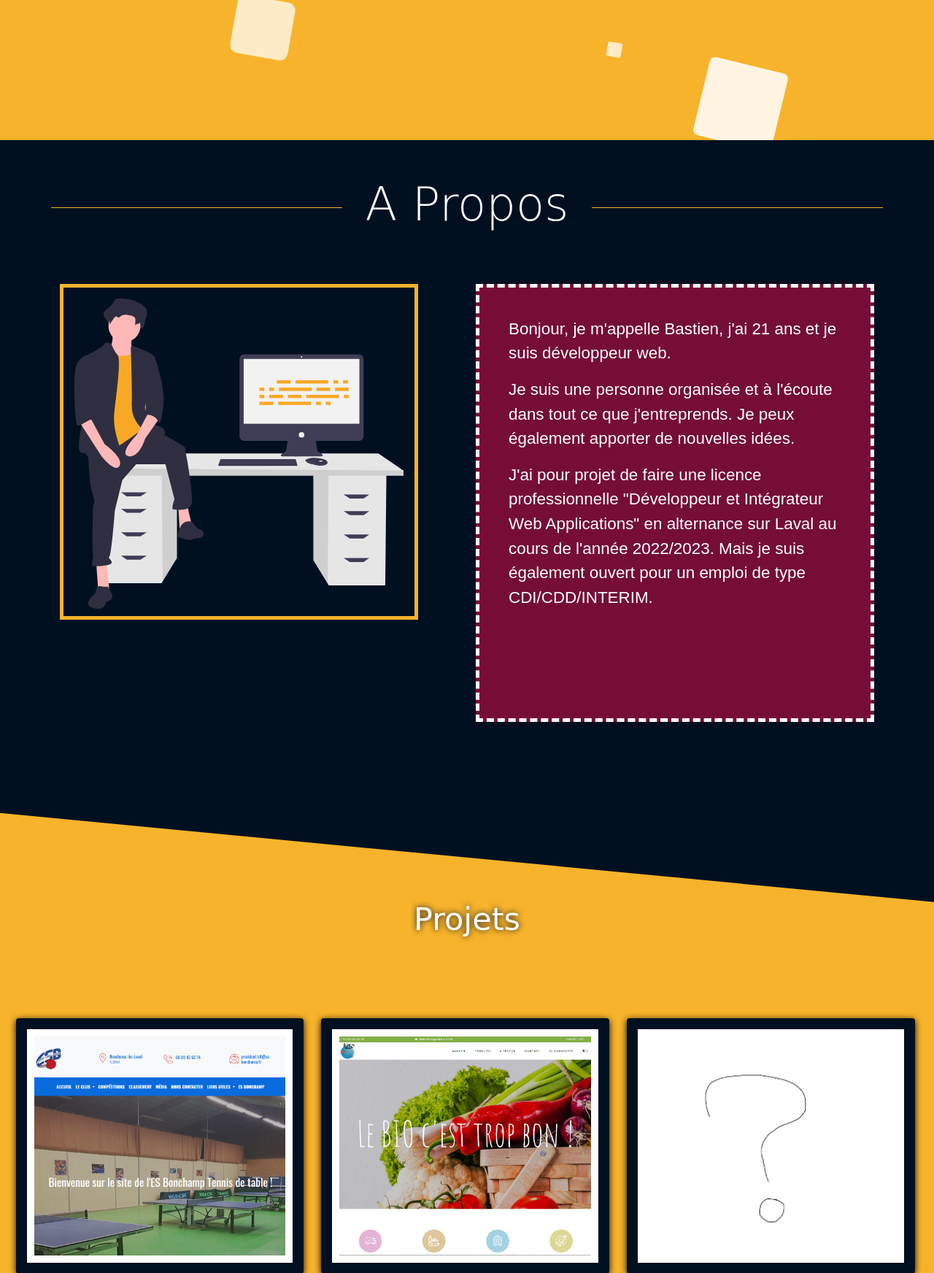
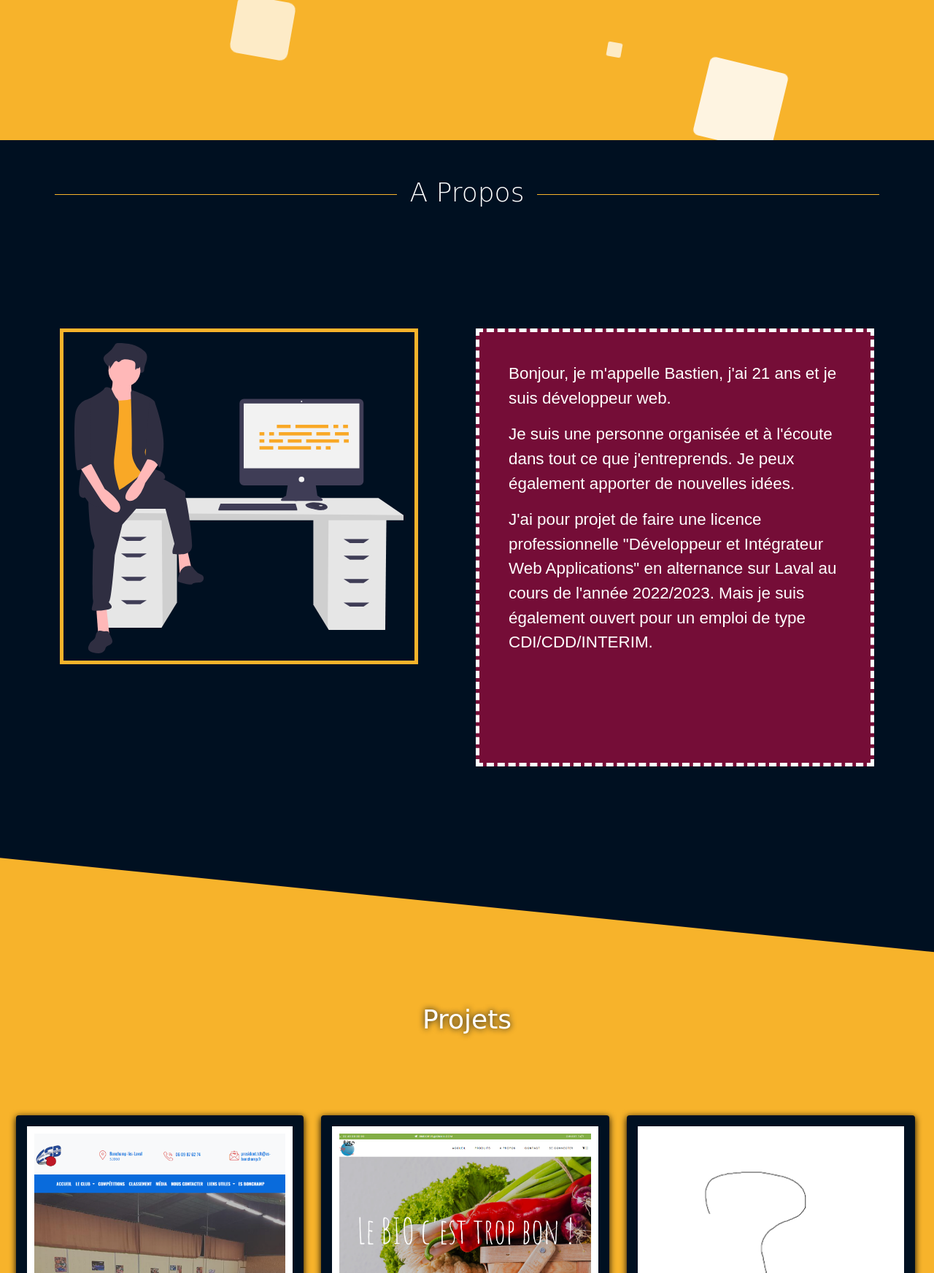
Before and after one commit to Bastien-Meziere/Portfolio-LOCAL, a PHP site: page /Portfolio/ in a window 1280 px wide. Shown: the part 608-2352 px from the top of the page at 73% size. Run offline with PHP 8.4, Linux system fonts and the light colour scheme; some libraries are stand-ins or nearby versions; some web fonts are replaced.

Commit message:
Changement font-size classe titreprojets en vh

```diff
--- a/asset/css/style.css
+++ b/asset/css/style.css
@@ -81,15 +81,13 @@
     margin-top: 50px;
     margin-bottom: 165px;
     font-family: 'Coiny', cursive;
-    font-size: 43px;
+    font-size: 4.5vh;
 }
 
 .block_title {
-    font-size: 4em;
     font-weight: 300;
     text-align: center;
     overflow: hidden;
-    margin-bottom: 70px;
 }
 
 .block_title:before,.block_title:after {
@@ -324,9 +322,9 @@
     text-align: center;
     margin-top: 70px;
     margin-bottom: 100px;
-    padding-top: 50px;
+    padding-top: 130px;
     font-family: 'Coiny', cursive;
-    font-size: 43px;
+    font-size: 4.5vh;
     text-shadow: 0px 0px 8px #001021;
 }
 /* Fond jaune */
```
